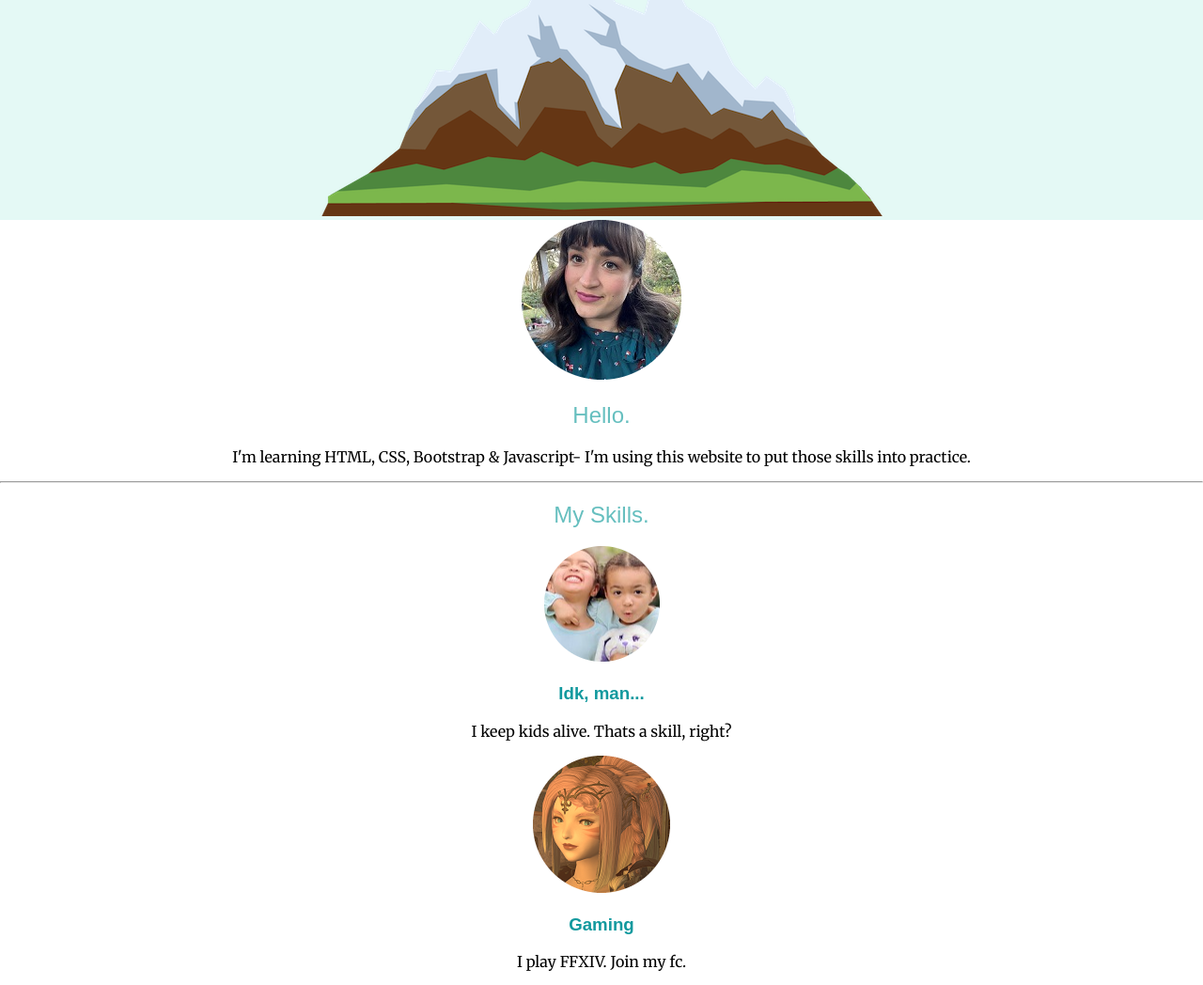
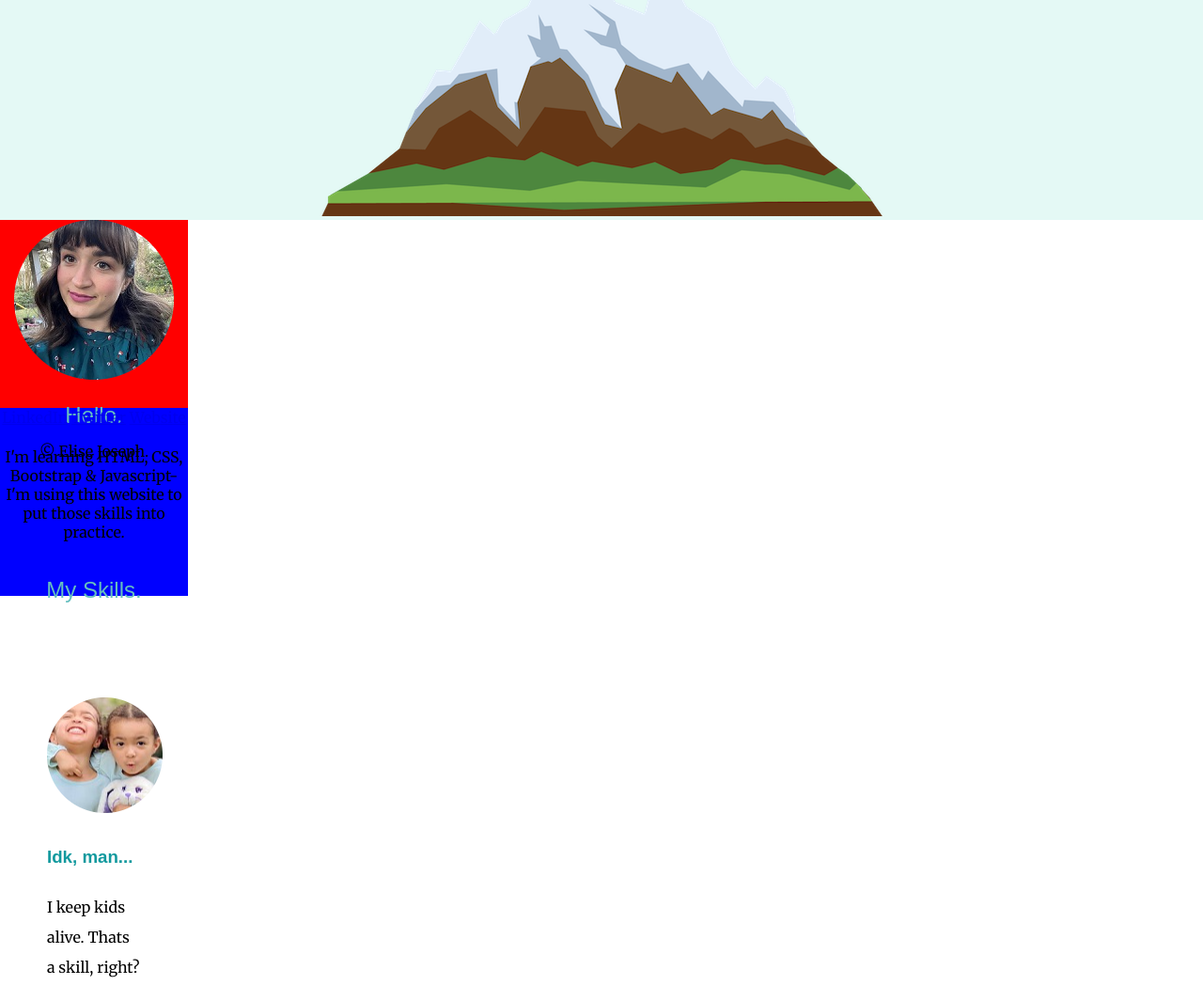
Before and after one commit to Mewcake/Elise-Joseph, a plain HTML site: page index.html in a window 1280 px wide. Shown: the part 525-1573 px from the top of the page at 94% size. Drawn offline with Linux system fonts and the light colour scheme.

Commit message:
Update styles.css

```diff
--- a/css/styles.css
+++ b/css/styles.css
@@ -29,16 +29,24 @@ h3 {
   padding-top: 100px
 }
 
-.middle {
+.middle-container {
   background-color: red;
   width: 200px;
   height: 200px;
 }
 
-.bottom {
+.bottom-container {
   background-color: blue;
   width: 200px;
   height: 200px;
+}
+
+.skill-row {
+  width: 50%;
+  margin: 100px auto 100px auto;
+  text-align: left;
+  line-height: 2;
+
 }
 
 .pro {
```
